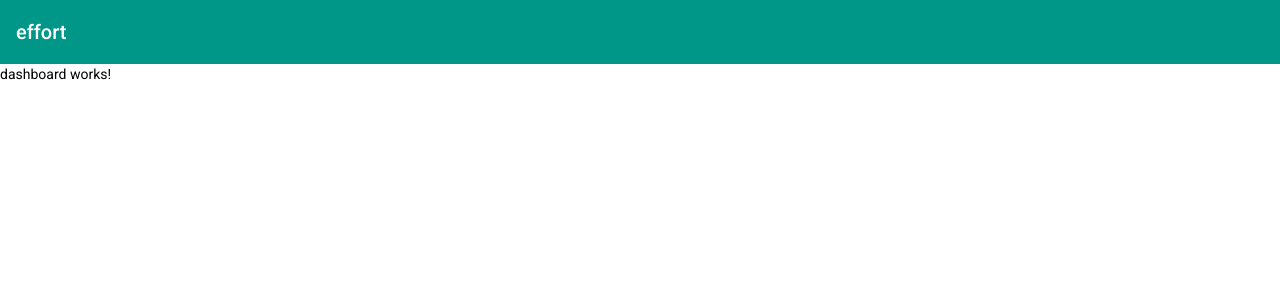
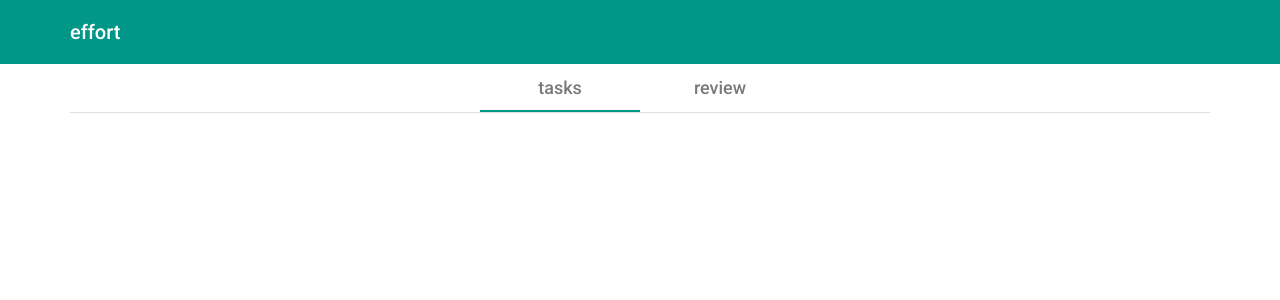
Before and after one commit to david4konecny/effort-frontend, an Angular app: page / in a window 1280 px wide. Shown: the top 300 px of the page. Built offline with nearby package versions, Linux system fonts and the light colour scheme.

Commit message:
add navigation tabs to dashboard

```diff
--- a/src/app/app.component.html
+++ b/src/app/app.component.html
@@ -1,4 +1,8 @@
 <mat-toolbar color="primary">
-  <span>effort</span>
+  <div class="container mx-auto">
+    <span>effort</span>
+  </div>
 </mat-toolbar>
-<router-outlet></router-outlet>
+<div class="container mx-auto">
+  <router-outlet></router-outlet>
+</div>
--- a/src/app/dashboard/dashboard.component.css
+++ b/src/app/dashboard/dashboard.component.css
@@ -0,0 +1,3 @@
+.dashboard-tab-label {
+  font-size: large;
+}
--- a/src/app/dashboard/dashboard.component.html
+++ b/src/app/dashboard/dashboard.component.html
@@ -1 +1,12 @@
-<p>dashboard works!</p>
+<mat-tab-group mat-align-tabs="center">
+  <mat-tab>
+    <ng-template mat-tab-label>
+      <span class="dashboard-tab-label">tasks</span>
+    </ng-template>
+  </mat-tab>
+  <mat-tab>
+    <ng-template mat-tab-label>
+      <span class="dashboard-tab-label">review</span>
+    </ng-template>
+  </mat-tab>
+</mat-tab-group>
--- a/src/styles.css
+++ b/src/styles.css
@@ -2,3 +2,36 @@
 
 html, body { height: 100%; }
 body { margin: 0; font-family: Roboto, "Helvetica Neue", sans-serif; }
+
+.container {
+  width: 100%;
+}
+
+.mb-3 { margin-bottom: 1rem; }
+.mt-3 { margin-top: 1rem; }
+.mx-auto { margin: auto; }
+
+@media (min-width: 576px) {
+  .container {
+    width: 540px;
+  }
+}
+
+@media (min-width: 768px) {
+  .container {
+    width: 720px;
+  }
+}
+
+
+@media (min-width: 992px) {
+  .container {
+    width: 960px;
+  }
+}
+
+@media (min-width: 1200px) {
+  .container {
+    width: 1140px;
+  }
+}
```
Also changed, not shown: src/app/app.module.ts (+8 -6 lines).
